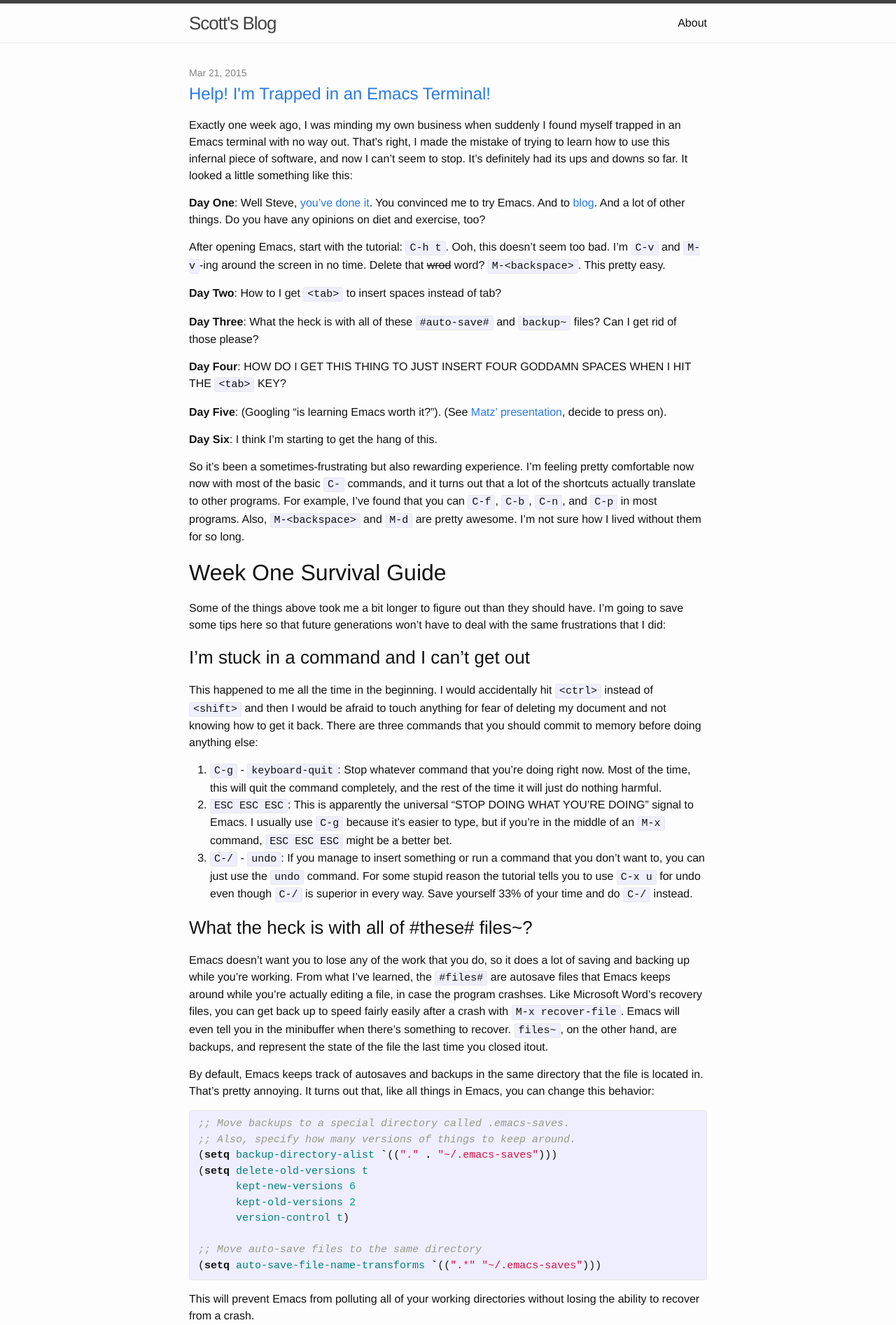
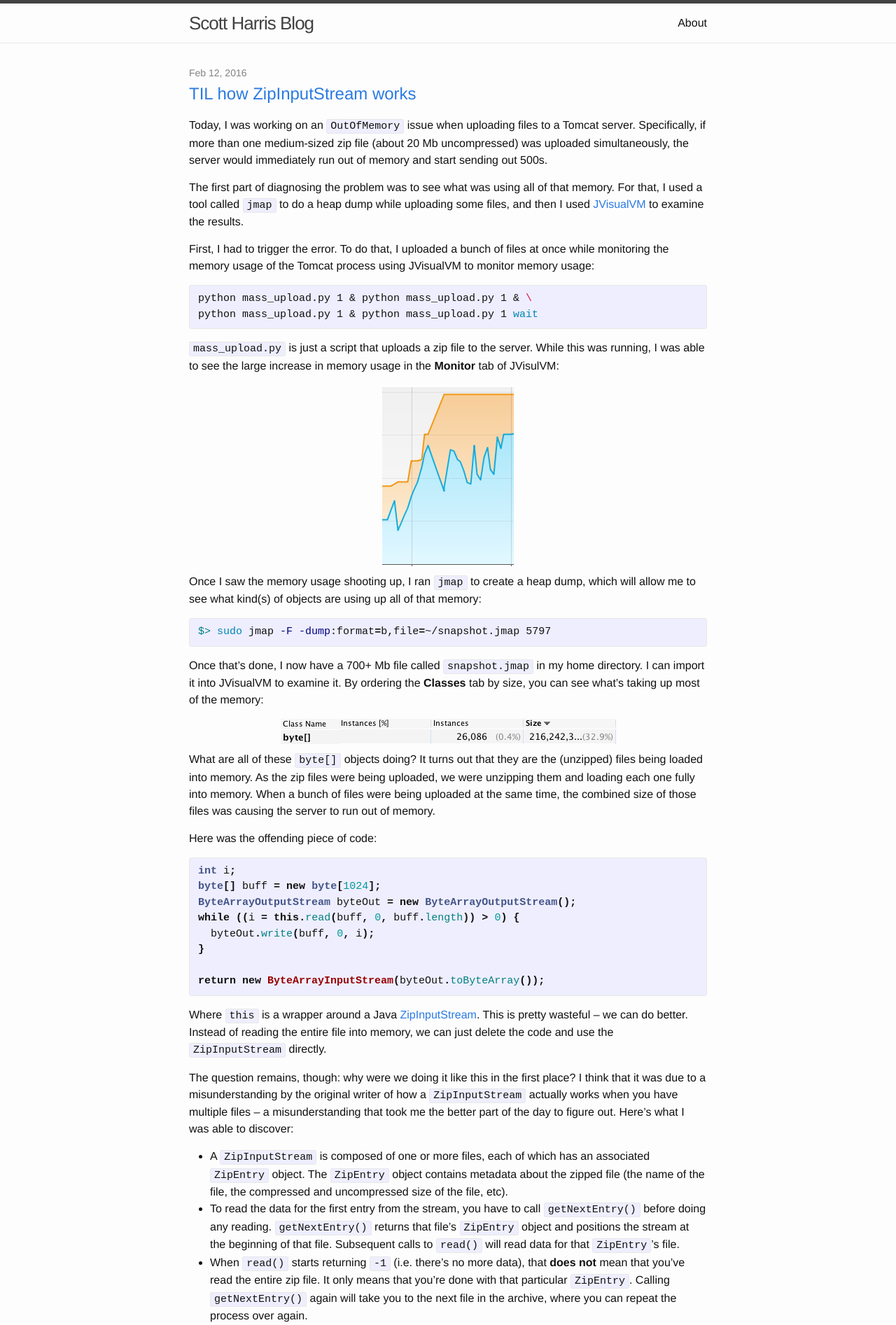
Before and after one commit to spharris/spharris.github.io, a Jekyll site: the page built from index.html, in a window 1280 px wide. Shown: the top 1893 px of the page at 70% size. Built offline with Jekyll 4.4.1, drawn with Linux system fonts in a browser that asks for light colours; some of the changed text lies outside the part shown.

Commit message:
ZipInputStream post

```diff
--- a/_config.yml
+++ b/_config.yml
@@ -1,11 +1,10 @@
 # Site settings
-title: Scott's Blog
+title: Scott Harris Blog
 email: spharris@gmail.com
 description: >
   Where I try to become a better programmer by writing about it rather than
   actually doing it.
 baseurl: "" # the subpath of your site, e.g. /blog/
-url: "https://spharris.github.io" # the base hostname & protocol for your site
+# url: "https://spharris.github.io" # the base hostname & protocol for your site
+url: http://localhost:4000
 github_username:  spharris
-
-markdown: kramdown
--- a/_includes/head.html
+++ b/_includes/head.html
@@ -5,7 +5,13 @@
 
   <title>{% if page.title %}{{ page.title }}{% else %}{{ site.title }}{% endif %}</title>
   <meta name="description" content="{% if page.excerpt %}{{ page.excerpt | strip_html | strip_newlines | truncate: 160 }}{% else %}{{ site.description }}{% endif %}">
-
+  <style type="text/css">
+    .center {
+      padding-bottom: 10px;
+      text-align: center;
+      width: 100%;
+    }
+  </style>
   <link rel="stylesheet" href="{{ "/css/main.css" | prepend: site.baseurl }}">
   <link rel="canonical" href="{{ page.url | replace:'index.html','' | prepend: site.baseurl | prepend: site.url }}">
   <link rel="alternate" type="application/rss+xml" title="{{ site.title }}" href="{{ "/feed.xml" | prepend: site.baseurl | prepend: site.url }}" />
--- a/_posts/2015-03-14-first-post.md
+++ /dev/null
@@ -1,15 +0,0 @@
----
-layout: post
-title:  "First Post"
-date:   2015-03-14 18:00
-categories: first post programming scott
----
-Welcome to my blog. It's not very good. I'm doing it because a [lot](https://sites.google.com/site/steveyegge2/you-should-write-blogs) of [people](http://blog.codinghorror.com/fear-of-writing/) are telling me that it might help me become a better programmer. Since that's my goal, it seems like it might be a good idea. Mostly what I'm going to be doing here is writing about my experiments and struggles as I begin my career as a professional software developer.
-
-I suppose that's probably the best place to start. My name is Scott Harris and, 5 weeks ago, I started my new job at [Genability](http://genability.com). It's a pretty big change from my prior job as a multi-flavored analyst at a solar power developer, but I think it's the right move. Here, I get to spend my time learning new things and writing software that helps move the Renewable Energy Industry forward, rather than turning the crank on Yet Another Solar Project.
-
-That's it for this installment. Look forward to future posts detailing me chasing my tail with:
-
-* Learning Emacs
-* Learning Java (and Spring, and Tomcat, and Maven, and...)
-* Anything else that I feel like sharing
--- a/_posts/2015-03-21-trapped-in-an-emacs-terminal.md
+++ /dev/null
@@ -1,119 +0,0 @@
----
-layout: post
-title: Help! I'm Trapped in an Emacs Terminal!
-date: 2015-03-21 12:00
-categories: emacs
----
-Exactly one week ago, I was minding my own business when suddenly I found myself trapped in an Emacs terminal with no way out. That's right, I made the mistake of trying to learn how to use this infernal piece of software, and now I can't seem to stop. It's definitely had its ups and downs so far. It looked a little something like this:
-
-**Day One**: Well Steve, [you've done it](https://sites.google.com/site/steveyegge2/effective-emacs). You convinced me to try Emacs. And to [blog](https://sites.google.com/site/steveyegge2/you-should-write-blogs). And a lot of other things. Do you have any opinions on diet and exercise, too?
-
-After opening Emacs, start with the tutorial: `C-h t`. Ooh, this doesn't seem too bad. I'm `C-v` and `M-v`-ing around the screen in no time. Delete that <del>wrod</del> word? `M-<backspace>`. This pretty easy.
-
-**Day Two**: How to I get `<tab>` to insert spaces instead of tab?
-
-**Day Three**: What the heck is with all of these `#auto-save#` and `backup~` files? Can I get rid of those please?
-
-**Day Four**: HOW DO I GET THIS THING TO JUST INSERT FOUR GODDAMN SPACES WHEN I HIT THE `<tab>` KEY?
-
-**Day Five**: (Googling "is learning Emacs worth it?"). (See [Matz' presentation](http://www.slideshare.net/yukihiro_matz/how-emacs-changed-my-life), decide to press on).
-
-**Day Six**: I think I'm starting to get the hang of this.
-
-So it's been a sometimes-frustrating but also rewarding experience. I'm feeling pretty comfortable now now with most of the basic `C-` commands, and it turns out that a lot of the shortcuts actually translate to other programs. For example, I've found that you can `C-f`, `C-b`, `C-n`, and `C-p` in most programs. Also, `M-<backspace>` and `M-d` are pretty awesome. I'm not sure how I lived without them for so long.
-
-## Week One Survival Guide
-Some of the things above took me a bit longer to figure out than they should have. I'm going to save some tips here so that future generations won't have to deal with the same frustrations that I did:
-
-### I'm stuck in a command and I can't get out
-This happened to me all the time in the beginning. I would accidentally hit `<ctrl>` instead of `<shift>` and then I would be afraid to touch anything for fear of deleting my document and not knowing how to get it back. There are three commands that you should commit to memory before doing anything else:
-
-1. `C-g` - `keyboard-quit`: Stop whatever command that you're doing right now. Most of the time, this will quit the command completely, and the rest of the time it will just do nothing harmful.
-2. `ESC ESC ESC`: This is apparently the universal "STOP DOING WHAT YOU'RE DOING" signal to Emacs. I usually use `C-g` because it's easier to type, but if you're in the middle of an `M-x` command, `ESC ESC ESC` might be a better bet.
-3. `C-/` - `undo`: If you manage to insert something or run a command that you don't want to, you can just use the `undo` command. For some stupid reason the tutorial tells you to use `C-x u` for undo even though `C-/` is superior in every way. Save yourself 33% of your time and do `C-/` instead.
-
-### What the heck is with all of #these# files~?
-Emacs doesn't want you to lose any of the work that you do, so it does a lot of saving and backing up while you're working. From what I've learned, the `#files#` are autosave files that Emacs keeps around while you're actually editing a file, in case the program crashses. Like Microsoft Word's recovery files, you can get back up to speed fairly easily after a crash with `M-x recover-file`. Emacs will even tell you in the minibuffer when there's something to recover. `files~`, on the other hand, are backups, and represent the state of the file the last time you closed itout.
-
-By default, Emacs keeps track of autosaves and backups in the same directory that the file is located in. That's pretty annoying. It turns out that, like all things in Emacs, you can change this behavior:
-
-{% highlight lisp %}
-;; Move backups to a special directory called .emacs-saves.
-;; Also, specify how many versions of things to keep around.
-(setq backup-directory-alist `(("." . "~/.emacs-saves")))
-(setq delete-old-versions t
-      kept-new-versions 6
-      kept-old-versions 2
-      version-control t)
-
-;; Move auto-save files to the same directory
-(setq auto-save-file-name-transforms `((".*" "~/.emacs-saves")))
-{% endhighlight %}
-
-This will prevent Emacs from polluting all of your working directories without losing the ability to recover from a crash.
-
-### How do I insert spaces instead of tabs?
-If you're like most normal people, you don't want to use `\t` to indent things. Instead, just insert some spaces. It turns out that Emacs has some pretty complicated behavior when it comes to `\t`, but more on that in a second. Here's how to insert spaces instead of tabs:
-
-{% highlight lisp %}
-;; Make the <tab> key insert spaces instead of a tab character
-(setq indent-tabs-mode nil)
-
-;; As a bonus, set the tab stops to be every four spaces instead of
-;; every 8, which is the default
-(setq tab-stop-list (number-sequence 4 120 4))
-{% endhighlight %}
-
-### Seriously, how do I just insert four spaces with the <tab> key?
-This is the part of Emacs that, for me, was seriously absurd. It turns out that the default binding for `<tab>` is `indent-for-tab-command`, and it's changed to other, similar commands depending on the mode -- in `c-mode` it's `c-indent-line-or-region`. The behavior of this command seems to be to indent the current line to the "appropriate" level of indentation for the current mode, and then refuse to indent any further. This is normally fine when you're programming, can be a pain in the ass when you're in some kind of mixed-text document like this blog post. In that case, what you really want is for Emacs to stop telling you what the right thing to do is and just indent the damn line.
-
-So, how do you do it? Well, the original thing that I came up with was to just bind a key to insert `"    "` that is, just insert four spaces. That looked something like this:
-
-{% highlight lisp %}
-;; I guess "interactive" makes something a command, which
-;; this thing needs to be in order to let you bind a
-;; key to it
-(defun insert-spaces ()
-  (interactive
-   (insert "    ")))
-
-(global-set-key (kbd "C-i") 'insert-spaces)
-{% endhighlight %}
-
-So it just inserts four spaces. That's cool. I eventually turned that into this:
-
-{% highlight lisp %}
-(global-set-key (kbd "C-i") (lambda ()
-                                  (interactive)
-                                  (insert-char ?\s tab-width)))
-{% endhighlight %}
-
-Which is better, because it uses the `tab-width` setting in order to determine how many spaces (that would be the `?\s` character) to enter. I chose `C-i` because it seemed like a good mnemonic ("**i**nsert tab" or "**i**ndent") and I thought all was well.
-
-There's only one problem here: it turns out that, in Emacs land, `C-i` is actually an alias for the `<tab>` key. The reasons I'm sure all make perfect sense if you understand what computers were like 30 years ago, but last week it was just confusing. I like the normal behavior of `<tab>` most of the time, but sometimes I just want to indent some text. So how do I make `C-i` have the desired behavior? Well, once again, Google (and [Stack Overflow](http://stackoverflow.com/questions/1792326/how-do-i-bind-a-command-to-c-i-without-changing-tab)) to the rescue:
-
-{% highlight lisp %}
-;; Make C-i just INDENT THE DAMN TEXT *#(@$(#
-(keyboard-translate ?\C-i ?\H-i)
-(global-set-key (kbd "H-i") (lambda ()
-                                  (interactive)
-                                  (insert-char ?\s tab-width)))
-{% endhighlight %}
-
-What I ended up having to do was to turn all of my `C-i` commands into `H-i` commands (the `H` stands for "hyper" -- I have no idea what that means), and then bind my `insert-char` function to my newly-created `H-i` key. Whew! That was much more complicated than I expected, but it got the job done. I can now
-
-{% highlight lisp %}
-indent
-        things
-        at
-                    will
-{%  endhighlight %}
-
-Neat.
-
-### So... was it worth it?
-I'm still not sure. I'm definitely writing this blog post in Emacs, and I do like it for normal text editing. It just _feels_ faster to be using keyboard shortcuts to move around the screen rather than having to jump over the the mouse every time something is more than five characters away. It's also been enlightening to find out that many of the same shortcuts translate into other programs.
-
-For code, I'm sticking with Eclipse for now, but with the slight tweak that I'm using the [Emacs+](http://marketplace.eclipse.org/content/emacs) plugin so that I can keep practicing my keyboard shortcuts at the same time.
-
-I guess that's not very conclusive. I'll check back in after a month or so and see where I'm at. For now, I'll just be busy abusing my `C-/` and `C-g` keys.
--- /dev/null
+++ b/_posts/2016-02-12-zipinputstream.md
@@ -0,0 +1,54 @@
+---
+layout: post
+title: TIL how ZipInputStream works
+---
+Today, I was working on an `OutOfMemory` issue when uploading files to a Tomcat server. Specifically, if more than one medium-sized zip file (about 20 Mb uncompressed) was uploaded simultaneously, the server would immediately run out of memory and start sending out 500s.
+
+The first part of diagnosing the problem was to see what was using all of that memory. For that, I used a tool called `jmap` to do a heap dump while uploading some files, and then I used [JVisualVM](https://docs.oracle.com/javase/8/docs/technotes/tools/windows/jvisualvm.html) to examine the results.
+
+First, I had to trigger the error. To do that, I uploaded a bunch of files at once while monitoring the memory usage of the Tomcat process using JVisualVM to monitor memory usage:
+
+{% highlight bash %}
+python mass_upload.py 1 & python mass_upload.py 1 & \
+python mass_upload.py 1 & python mass_upload.py 1 wait
+{% endhighlight %}
+
+`mass_upload.py` is just a script that uploads a zip file to the server. While this was running, I was able to see the large increase in memory usage in the **Monitor** tab of JVisulVM:
+
+<div class="center"><img src="{{ site.url }}/images/memory.png" alt="Memory usage"></div>
+
+Once I saw the memory usage shooting up, I ran `jmap` to create a heap dump, which will allow me to see what kind(s) of objects are using up all of that memory:
+
+{% highlight bash %}
+$> sudo jmap -F -dump:format=b,file=~/snapshot.jmap 5797
+{% endhighlight %}
+
+Once that's done, I now have a 700+ Mb file called `snapshot.jmap` in my home directory. I can import it into JVisualVM to examine it. By ordering the **Classes** tab by size, you can see what's taking up most of the memory:
+
+<div class="center"><img src="{{ site.url }}/images/instances.png" alt="Byte arrays"></div>
+
+What are all of these `byte[]` objects doing? It turns out that they are the (unzipped) files being loaded into memory. As the zip files were being uploaded, we were unzipping them and loading each one fully into memory. When a bunch of files were being uploaded at the same time, the combined size of those files was causing the server to run out of memory.
+
+Here was the offending piece of code:
+
+{% highlight java %}
+int i;
+byte[] buff = new byte[1024];
+ByteArrayOutputStream byteOut = new ByteArrayOutputStream();
+while ((i = this.read(buff, 0, buff.length)) > 0) {
+  byteOut.write(buff, 0, i);
+}
+
+return new ByteArrayInputStream(byteOut.toByteArray());
+{% endhighlight %}
+
+Where `this` is a wrapper around a Java [ZipInputStream](https://docs.oracle.com/javase/7/docs/api/java/util/zip/ZipInputStream.html). This is pretty wasteful -- we can do better. Instead of reading the entire file into memory, we can just delete the code and use the `ZipInputStream` directly.
+
+The question remains, though: why were we doing it like this in the first place? I think that it was due to a misunderstanding by the original writer of how a `ZipInputStream` actually works when you have multiple files -- a misunderstanding that took me the better part of the day to figure out. Here's what I was able to discover:
+
+* A `ZipInputStream` is composed of one or more files, each of which has an associated `ZipEntry` object. The `ZipEntry` object contains metadata about the zipped file (the name of the file, the compressed and uncompressed size of the file, etc).
+* To read the data for the first entry from the stream, you have to call `getNextEntry()` before doing any reading. `getNextEntry()` returns that file's `ZipEntry` object and positions the stream at the beginning of that file. Subsequent calls to `read()` will read data for that `ZipEntry`'s file.
+* When `read()` starts returning `-1` (i.e. there's no more data), that **does not** mean that you've read the entire zip file. It only means that you're done with that particular `ZipEntry`. Calling `getNextEntry()` again will take you to the next file in the archive, where you can repeat the process over again.
+* Only when `getNextEntry()` returns `null` are you actually finished with everything in the zip file.
+
+Once I was able to figure this out -- through a combination of Googling, reading documentation, and experimenting in a toy program -- the solution was straightforward. Instead of reading each file into a `ByteArrayInputStream` and passing that around, we can just use the `ZipInputStream` directly and call `getNextEntry()` every time we want to read the next archived file.
```
Also changed, not shown: about.md (+1 -1 lines), images/instances.png (added), images/memory.png (added), 1 other file.
